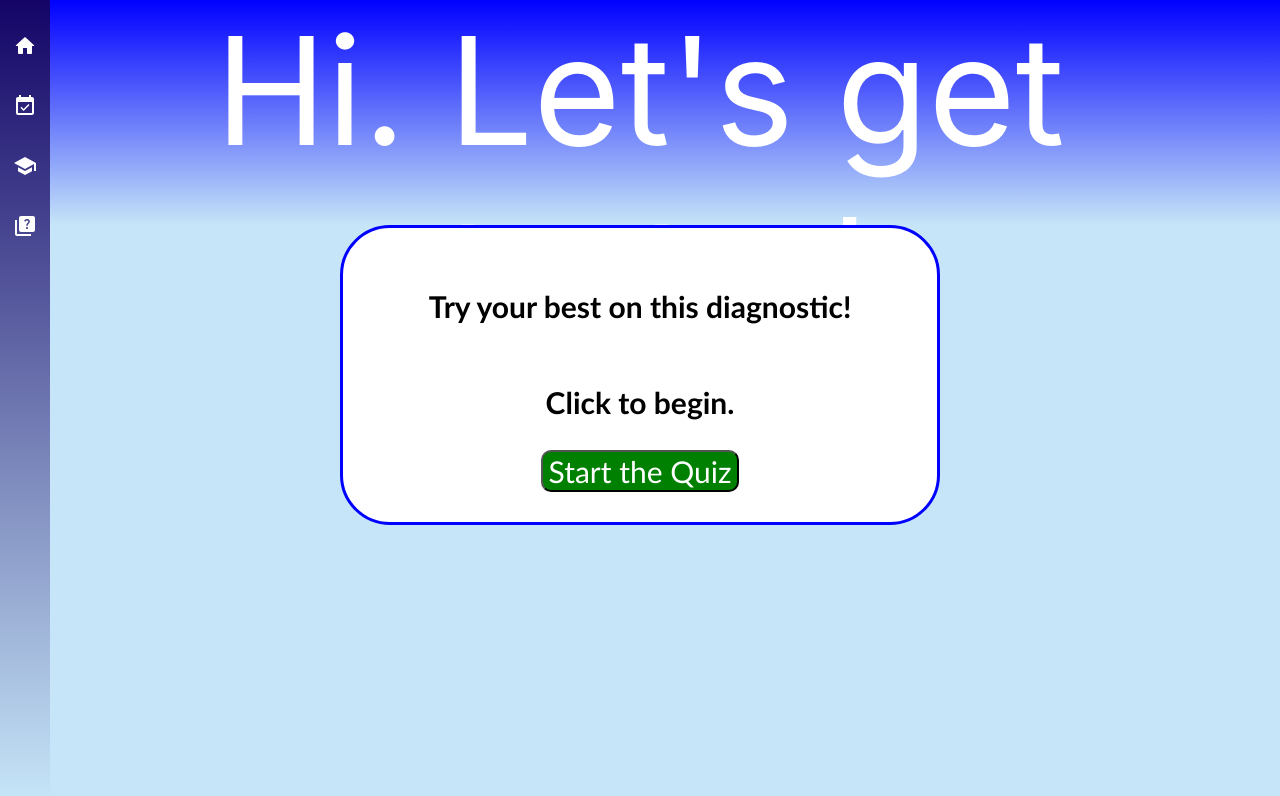
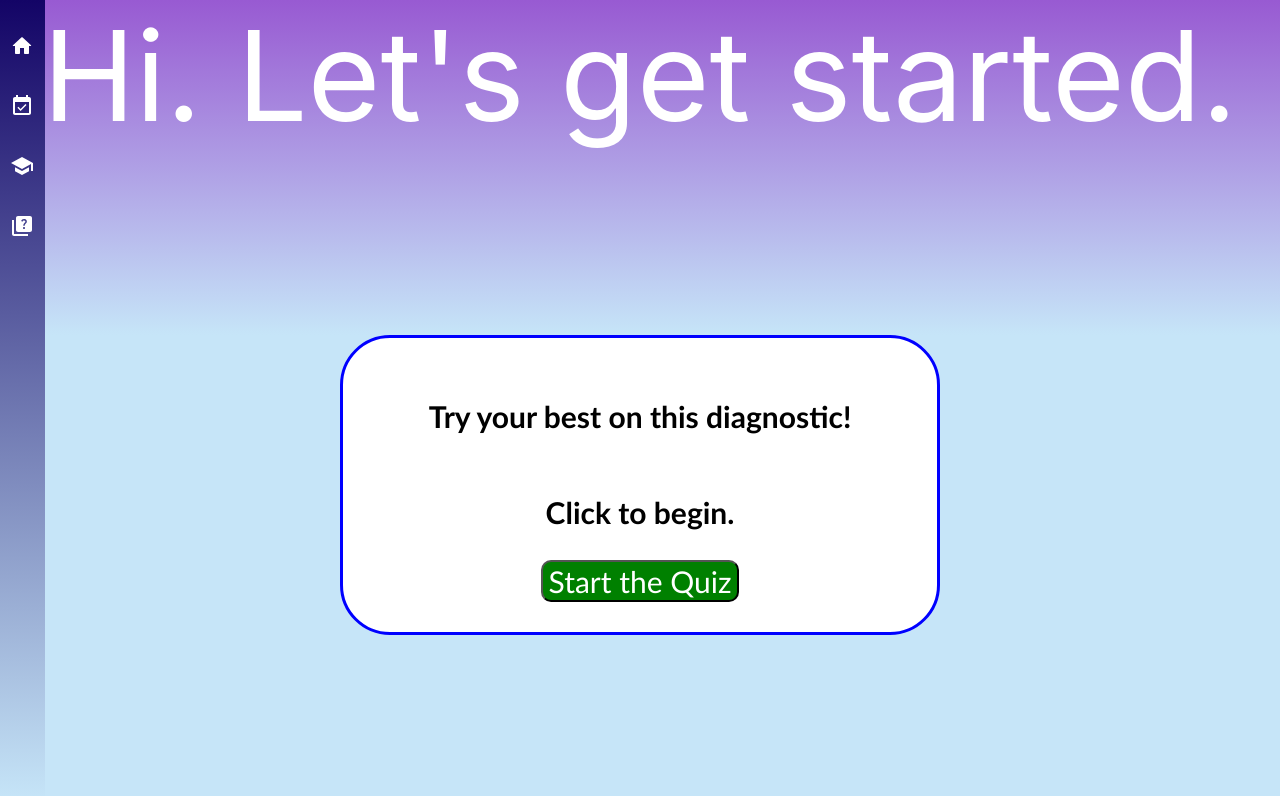
Before and after one commit to Pronkle/hackathon-2024, a React (Create React App) app: page /diagnostic in a window 1280 px wide. Shown: the top 796 px of the page. Built offline with nearby package versions, Linux system fonts and the light colour scheme; no server answers.

Commit message:
menu sizing changes + coloring

```diff
--- a/src/components/demo/menu/style.css
+++ b/src/components/demo/menu/style.css
@@ -2,7 +2,7 @@
     position: absolute;
     top: 0;
     min-height: 100%;
-    width: 50px;
+    width: 3.5vw;
     background-image: linear-gradient(#130466, #c6e5f8);
 }
 
@@ -17,7 +17,7 @@
 } */
 
 .Menulist .row{
-    width:50px;
+    width:3.5vw;
     height:60px;
     list-style-type: none;
     display: flex;
--- a/src/pages/diagnostic/diagnostic.css
+++ b/src/pages/diagnostic/diagnostic.css
@@ -9,9 +9,9 @@ body{
 }
 
 #header{
-    background-image: linear-gradient(blue, #c6e5f8);
-    height: 225px;
-    font-size: 150px;
+    background-image: linear-gradient(#985ad2, #c6e5f8);
+    height: 335px;
+    font-size: 125px;
     /*font-family: 'Trebuchet MS', 'Lucida Sans Unicode', 'Lucida Grande', 'Lucida Sans', Arial, sans-serif; */
     color: white;
     border: 0;
```
